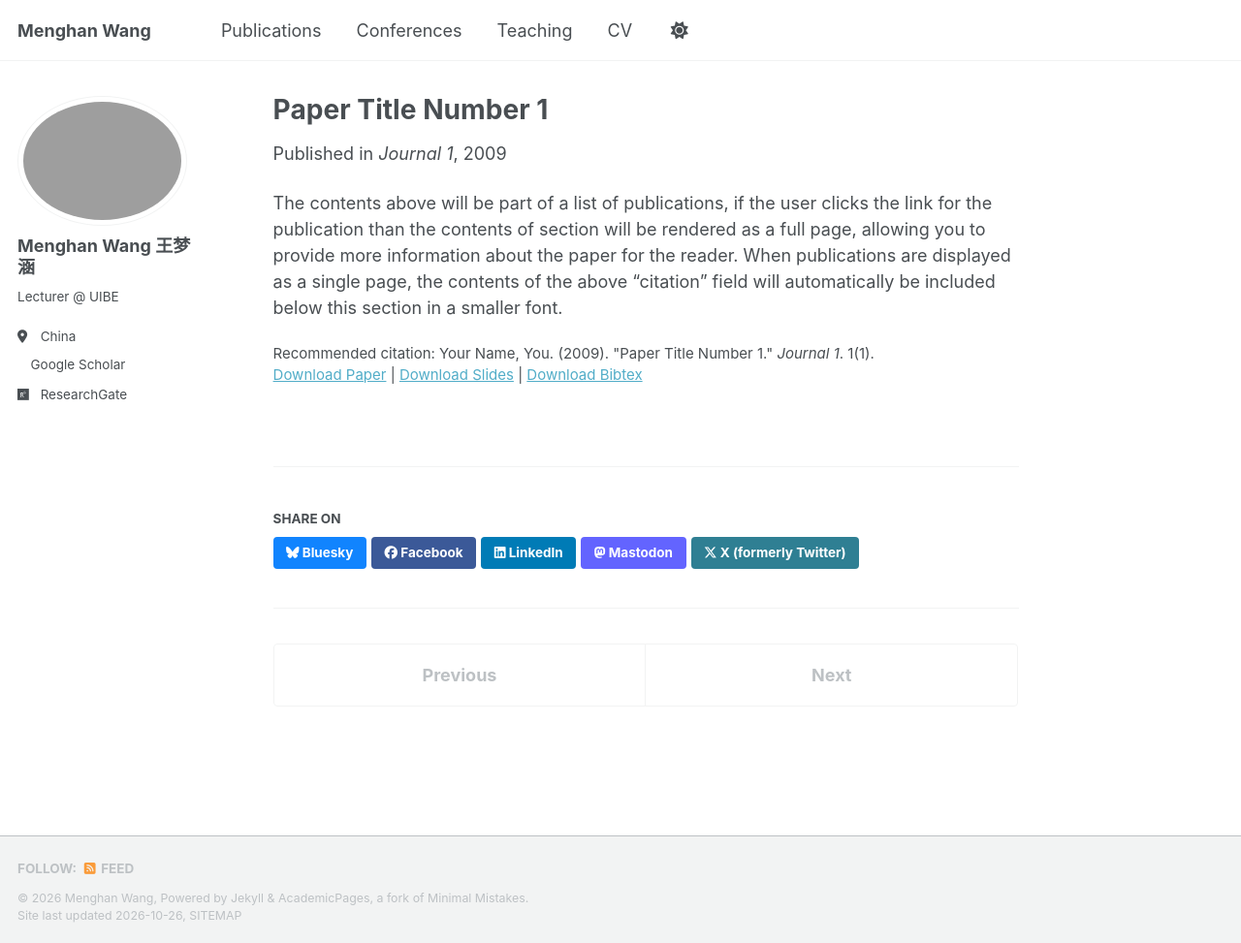
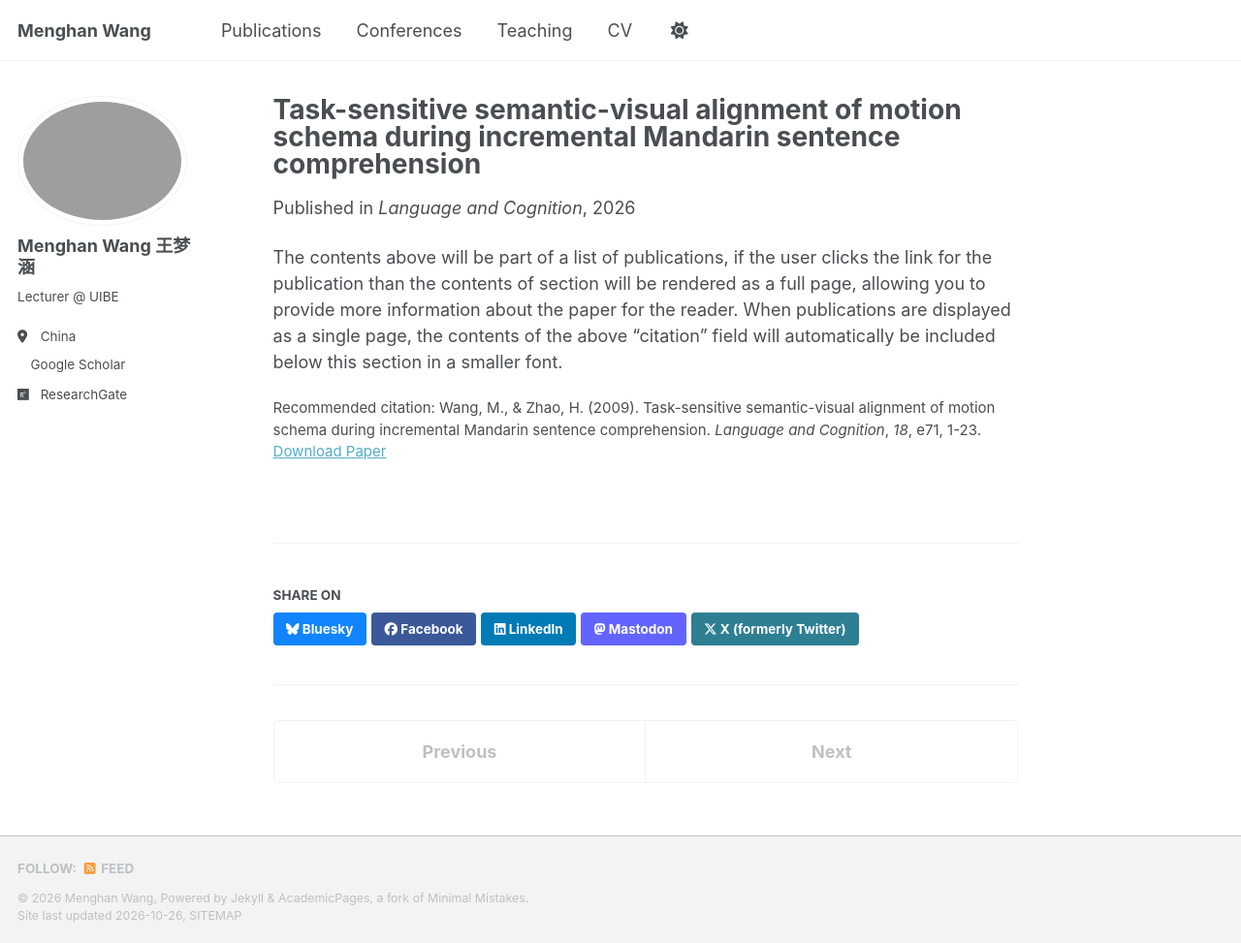
Before and after one commit to menghan120/menghan.github.io, a Jekyll site: the page built from _publications/2009-10-01-paper-title-number-1.md, in a window 1280 px wide and 973 px high. Shown: the whole window at 97% size. Built offline with Jekyll 4.4.1, drawn with Linux system fonts in a browser that asks for light colours; a script bundle is joined from its source files by our own code; a style sheet for code colours, icons or effects is not loaded.

Commit message:
Update publication details for Paper Title Number 1

```diff
--- a/_publications/2009-10-01-paper-title-number-1.md
+++ b/_publications/2009-10-01-paper-title-number-1.md
@@ -1,14 +1,14 @@
 ---
-title: "Paper Title Number 1"
+title: "Task-sensitive semantic-visual alignment of motion schema during incremental Mandarin sentence comprehension"
 collection: publications
 category: manuscripts
 permalink: /publication/2009-10-01-paper-title-number-1
 excerpt: 'This paper is about the number 1. The number 2 is left for future work.'
-date: 2009-10-01
-venue: 'Journal 1'
-slidesurl: 'https://academicpages.github.io/files/slides1.pdf'
-paperurl: 'https://academicpages.github.io/files/paper1.pdf'
-bibtexurl: 'https://academicpages.github.io/files/bibtex1.bib'
-citation: 'Your Name, You. (2009). &quot;Paper Title Number 1.&quot; <i>Journal 1</i>. 1(1).'
+date: 2026-10-23
+venue: 'Language and Cognition'
+slidesurl: #
+paperurl: '10.1017/langcog.2026.10120'
+bibtexurl: #
+citation: 'Wang, M., & Zhao, H. (2009). Task-sensitive semantic-visual alignment of motion schema during incremental Mandarin sentence comprehension. <i>Language and Cognition</i>, <i>18</i>, e71, 1-23.'
 ---
 The contents above will be part of a list of publications, if the user clicks the link for the publication than the contents of section will be rendered as a full page, allowing you to provide more information about the paper for the reader. When publications are displayed as a single page, the contents of the above "citation" field will automatically be included below this section in a smaller font.
```
